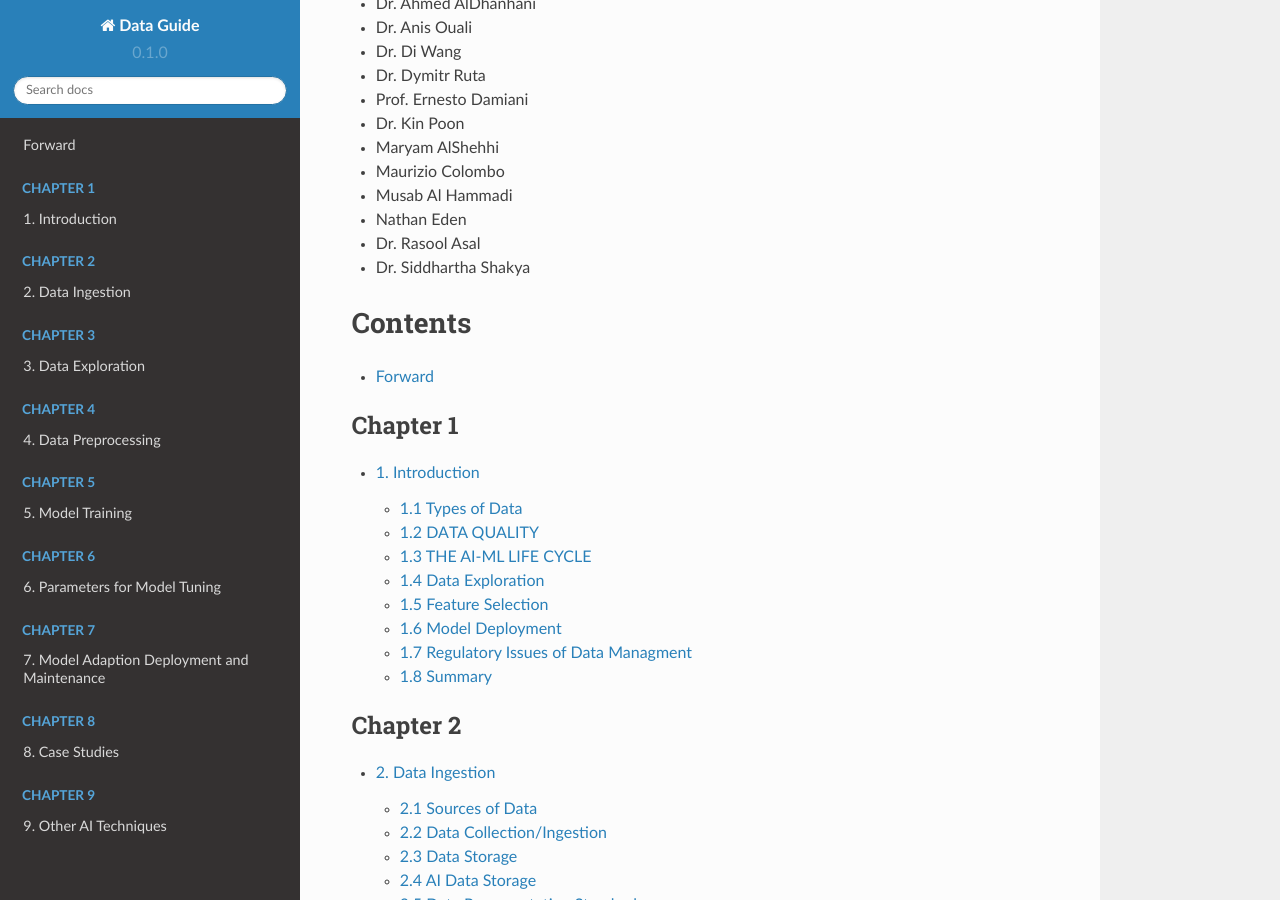
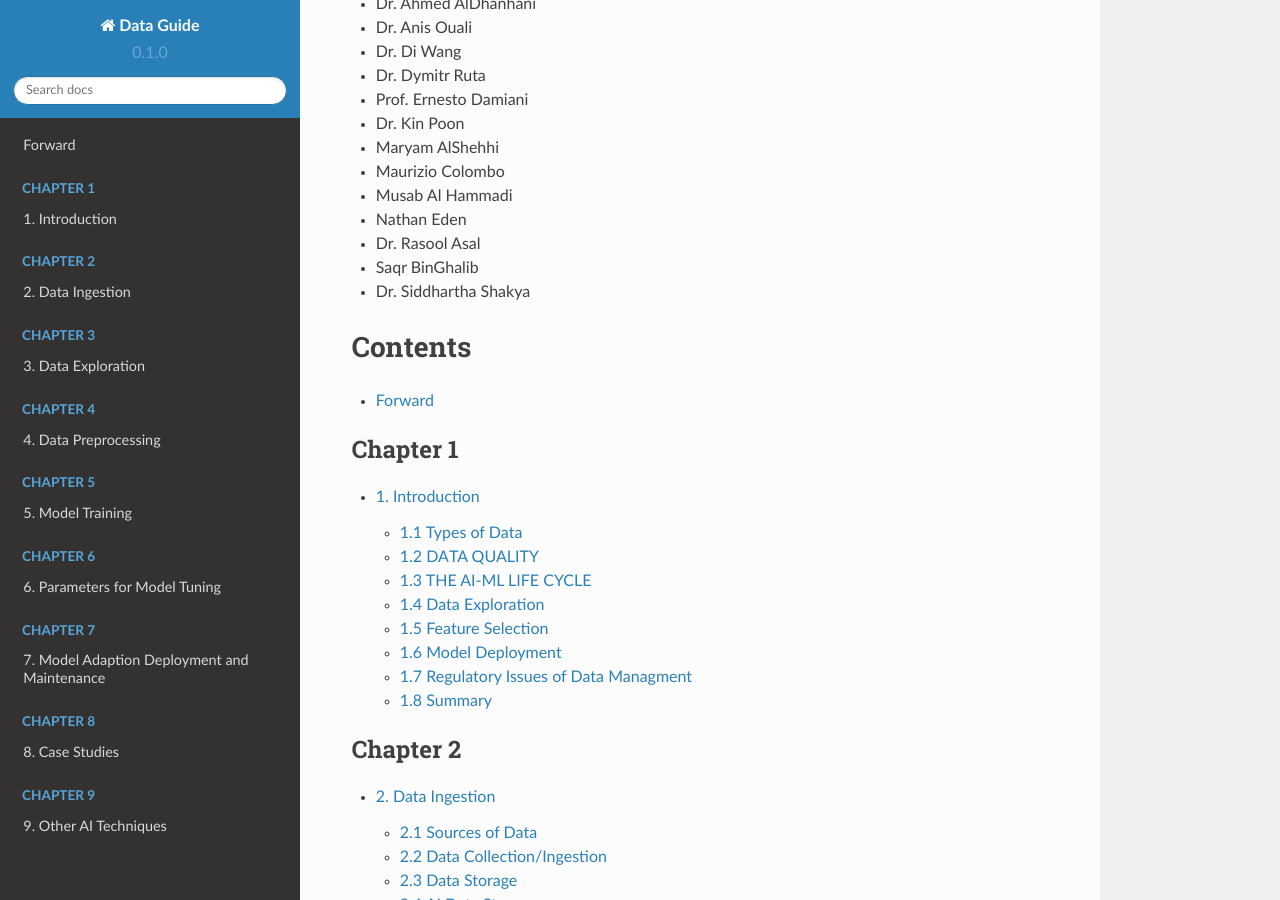
Before and after one commit to Musab0/DataGuide, a Sphinx documentation site: the page built from docs/source/index.rst, in a window 1280 px wide and 900 px high, scrolled down 530 px. Built offline with Sphinx 7.4.7 and the Read the Docs theme 2.0.0, drawn with Linux system fonts in a browser that asks for light colours; pages that are not in the unit, such as notebooks, are missing from menus.

Commit message:
Update index.rst

```diff
--- a/docs/source/index.rst
+++ b/docs/source/index.rst
@@ -26,6 +26,7 @@ Authors:
 * Musab Al Hammadi
 * Nathan Eden
 * Dr. Rasool Asal
+* Saqr BinGhalib
 * Dr. Siddhartha Shakya
 
 
```
